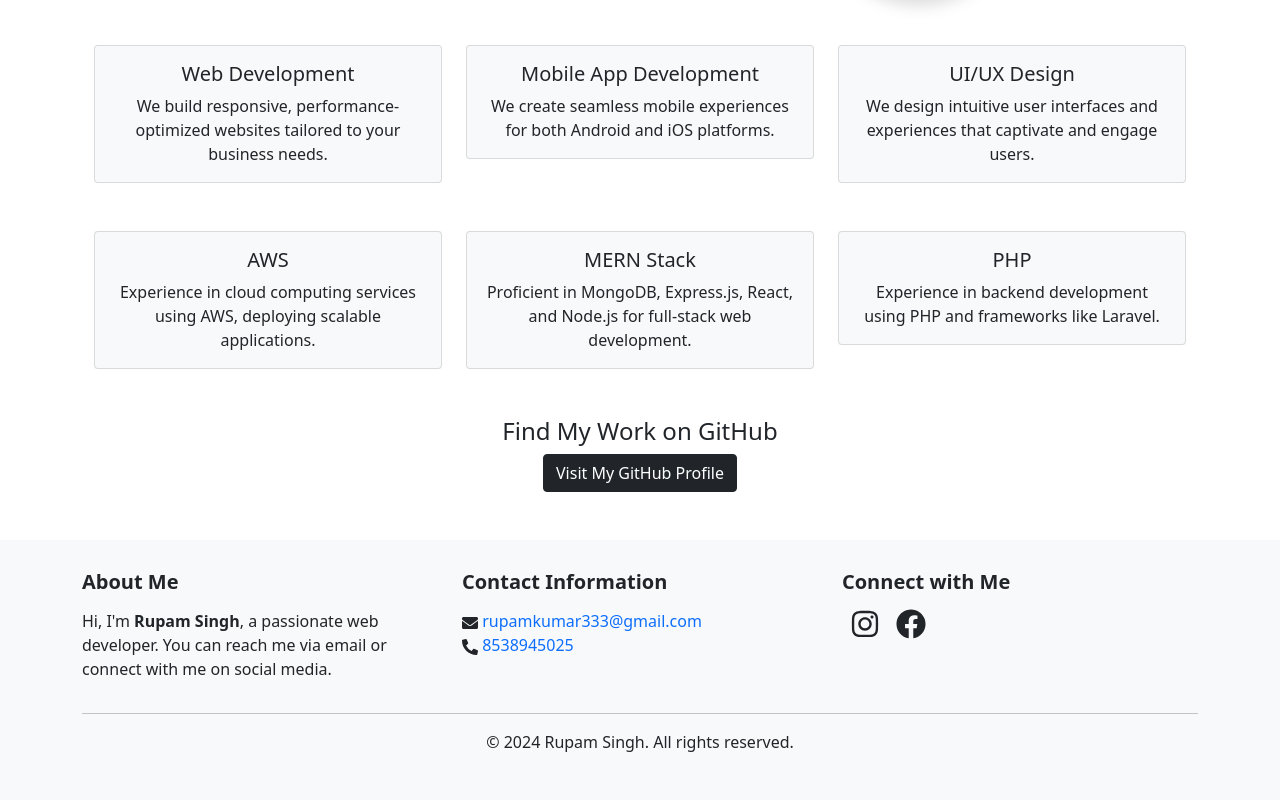
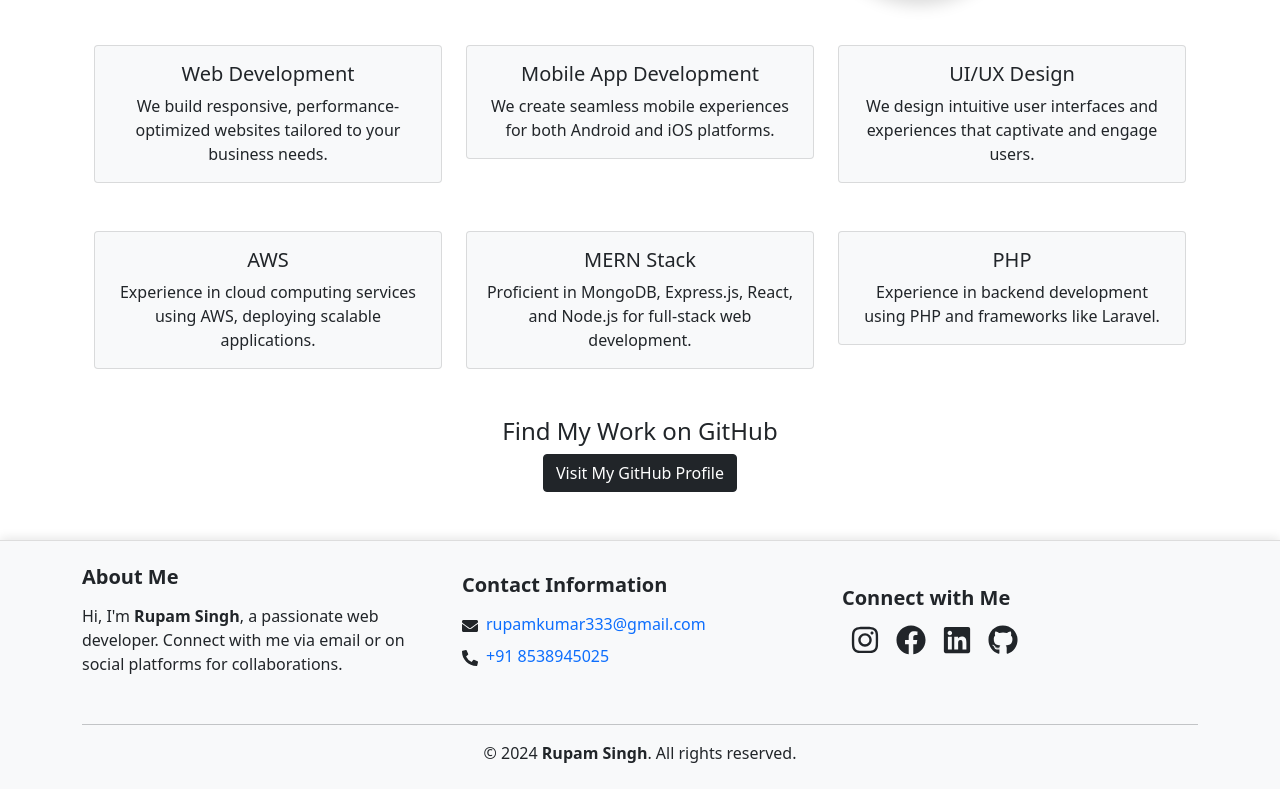
Before and after one commit to RupamSingh333/task-tracker, a React (Create React App) app: page / in a window 1280 px wide. Shown: the part 1669-2469 px from the top of the page. Built offline with nearby package versions, Linux system fonts and the light colour scheme.

Commit message:
`Updated Footer component with new design and social media links`

```diff
--- a/src/App.css
+++ b/src/App.css
@@ -141,7 +141,6 @@ body {
 
 
 
-
 @keyframes App-logo-spin {
   from {
     transform: rotate(0deg);
--- a/src/components/Footer.js
+++ b/src/components/Footer.js
@@ -1,48 +1,126 @@
-import React from 'react';
-import { FaFacebook, FaInstagram, FaPhoneAlt, FaEnvelope } from 'react-icons/fa'; // Importing icons
+import React from "react";
+import {
+  FaFacebook,
+  FaInstagram,
+  FaPhoneAlt,
+  FaEnvelope,
+  FaLinkedin,
+} from "react-icons/fa"; // Importing icons
+import { FaGithub } from "react-icons/fa";
+
 
 export default function Footer({ mode }) {
   return (
-    <footer className={`footer ${mode === 'light' ? 'bg-light text-dark' : 'bg-dark text-white'}`}>
+    <footer
+      className={`footer py-4 ${
+        mode === "light" ? "bg-light text-dark" : "bg-dark text-white"
+      }`}
+      style={{
+        boxShadow: "0px -2px 10px rgba(0,0,0,0.1)",
+        borderTop: mode === "light" ? "1px solid #ddd" : "1px solid #444",
+      }}
+    >
       <div className="container">
-        <div className="row">
-          <div className="col-md-4">
-            <h5>About Me</h5>
+        <div className="row align-items-center">
+          {/* About Me Section */}
+          <div className="col-md-4 mb-3">
+            <h5 className="fw-bold">About Me</h5>
             <p>
               Hi, I'm <strong>Rupam Singh</strong>, a passionate web developer.
-              You can reach me via email or connect with me on social media.
+              Connect with me via email or on social platforms for
+              collaborations.
             </p>
           </div>
-          <div className="col-md-4">
-            <h5>Contact Information</h5>
+
+          {/* Contact Information Section */}
+          <div className="col-md-4 mb-3">
+            <h5 className="fw-bold">Contact Information</h5>
             <ul className="list-unstyled">
-              <li>
-                <FaEnvelope /> <a href="mailto:rupamkumar333@gmail.com" className="text-decoration-none">rupamkumar333@gmail.com</a>
+              <li className="my-2">
+                <FaEnvelope className="me-2" />
+                <a
+                  href="mailto:rupamkumar333@gmail.com"
+                  className="text-decoration-none"
+                >
+                  rupamkumar333@gmail.com
+                </a>
               </li>
-              <li>
-                <FaPhoneAlt /> <a href="tel:+918538945025" className="text-decoration-none">8538945025</a>
+              <li className="my-2">
+                <FaPhoneAlt className="me-2" />
+                <a href="tel:+918538945025" className="text-decoration-none">
+                  +91 8538945025
+                </a>
               </li>
             </ul>
           </div>
-          <div className="col-md-4">
-            <h5>Connect with Me</h5>
-            <ul className="list-unstyled d-flex">
+
+          {/* Social Media Section */}
+          <div className="col-md-4 mb-3">
+            <h5 className="fw-bold">Connect with Me</h5>
+            <ul className="list-unstyled d-flex align-items-center">
               <li className="mx-2">
-                <a href="https://www.instagram.com/rupamsingh_007/profilecard/?igsh=b3hmcG9zajl4dmI5" target="_blank" rel="noopener noreferrer">
-                  <FaInstagram size={30} className={`text-${mode === 'light' ? 'dark' : 'white'}`} />
+                <a
+                  href="https://www.instagram.com/rupamsingh_007/profilecard/?igsh=b3hmcG9zajl4dmI5"
+                  target="_blank"
+                  rel="noopener noreferrer"
+                  className="text-decoration-none"
+                >
+                  <FaInstagram
+                    size={30}
+                    className={`text-${mode === "light" ? "dark" : "white"}`}
+                  />
                 </a>
               </li>
               <li className="mx-2">
-                <a href="https://www.facebook.com/share/15phR6gpk6/?mibextid=LQQJ4d" target="_blank" rel="noopener noreferrer">
-                  <FaFacebook size={30} className={`text-${mode === 'light' ? 'dark' : 'white'}`} />
+                <a
+                  href="https://www.facebook.com/share/15phR6gpk6/?mibextid=LQQJ4d"
+                  target="_blank"
+                  rel="noopener noreferrer"
+                  className="text-decoration-none"
+                >
+                  <FaFacebook
+                    size={30}
+                    className={`text-${mode === "light" ? "dark" : "white"}`}
+                  />
+                </a>
+              </li>
+              <li className="mx-2">
+                <a
+                  href="https://www.linkedin.com/in/rupam-kumar-1061321b2"
+                  target="_blank"
+                  rel="noopener noreferrer"
+                  className="text-decoration-none"
+                >
+                  <FaLinkedin
+                    size={30}
+                    className={`text-${mode === "light" ? "dark" : "white"}`}
+                  />
+                </a>
+              </li>
+
+              <li className="mx-2">
+                <a
+                  href="https://github.com/RupamSingh333"
+                  target="_blank"
+                  rel="noopener noreferrer"
+                  className="text-decoration-none"
+                >
+                  <FaGithub
+                    size={30}
+                    className={`text-${mode === "light" ? "dark" : "white"}`}
+                  />
                 </a>
               </li>
             </ul>
           </div>
         </div>
         <hr />
+        {/* Footer Bottom Text */}
         <div className="text-center">
-          <p>&copy; {new Date().getFullYear()} Rupam Singh. All rights reserved.</p>
+          <p className="mb-0">
+            &copy; {new Date().getFullYear()} <strong>Rupam Singh</strong>. All
+            rights reserved.
+          </p>
         </div>
       </div>
     </footer>
```
